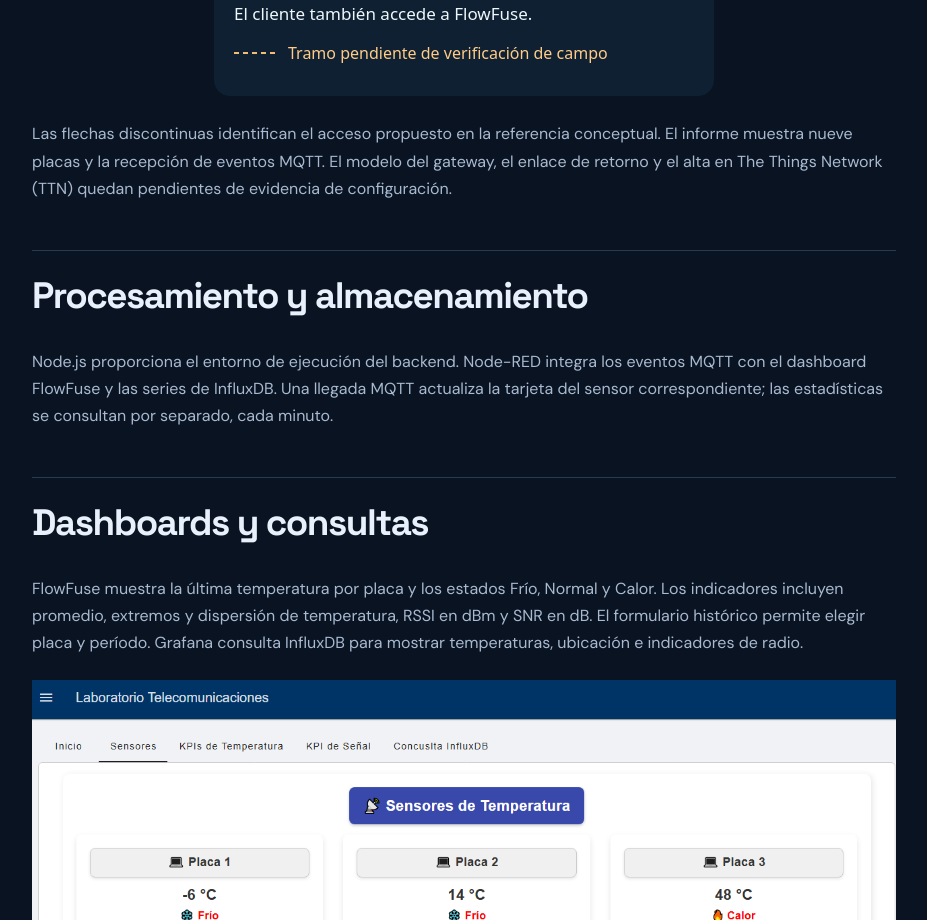
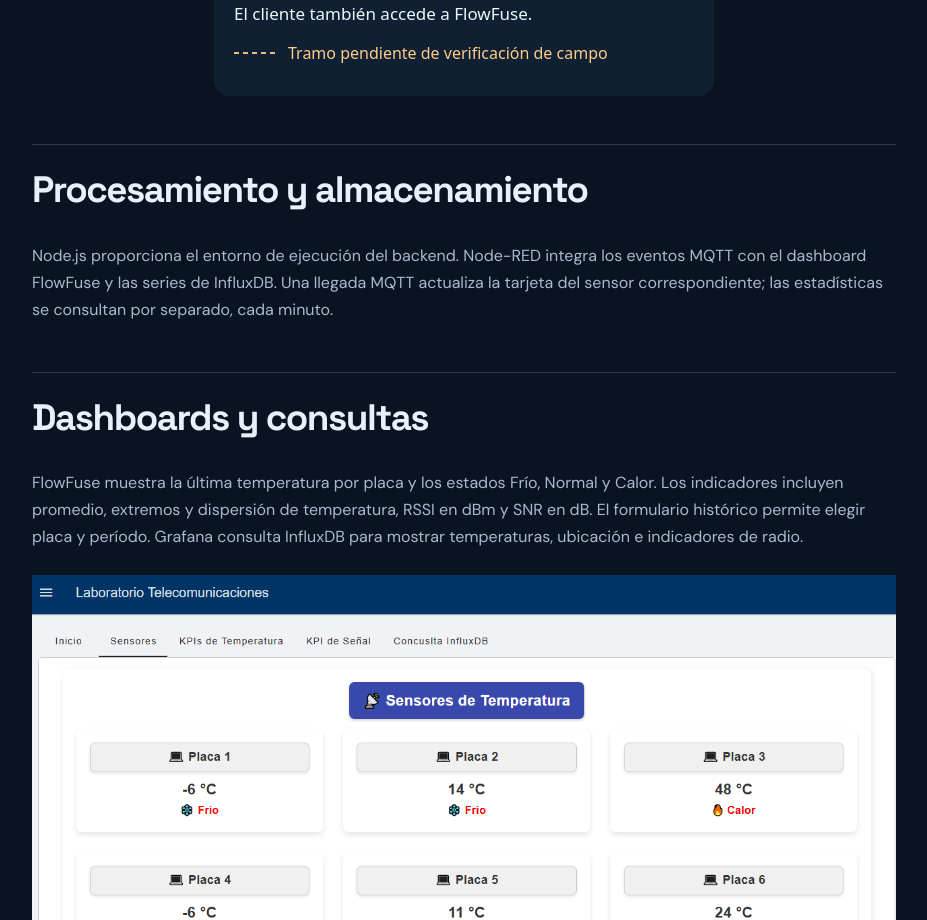
Before and after one commit to NicolasFontana-creator/engineering-portfolio, an Astro site: page /engineering-portfolio/proyectos/infraestructura-iot-lorawan in a window 1280 px wide. Shown: the part 1100-2020 px from the top of the page, without its empty margins (176-1103 px from the left). Built offline with nearby package versions, Linux system fonts and the light colour scheme; Astro itself is replaced by a stand-in of ours.

Commit message:
Retirar el párrafo inferior del diagrama IoT

```diff
--- a/src/pages/proyectos/infraestructura-iot-lorawan.md
+++ b/src/pages/proyectos/infraestructura-iot-lorawan.md
@@ -12,8 +12,6 @@ description: Monitoreo de nueve placas, series temporales y reportes en el Labor
 Para estudiar la gestión de recursos en ciudades inteligentes, el laboratorio reunió en una plataforma las lecturas de nueve placas, la calidad de señal y la posición de los dispositivos. El operador puede observar una actualización, recuperar el historial y conservar una observación en un reporte.
 
 ![Ruta conceptual de nodos al gateway y TTN; integración documentada de MQTT con Node-RED, InfluxDB, FlowFuse, reportes PDF y Grafana.](../../assets/lorawan/arquitectura-es.svg)
-
-Las flechas discontinuas identifican el acceso propuesto en la referencia conceptual. El informe muestra nueve placas y la recepción de eventos MQTT. El modelo del gateway, el enlace de retorno y el alta en The Things Network (TTN) quedan pendientes de evidencia de configuración.
 
 ## Procesamiento y almacenamiento
 
```
